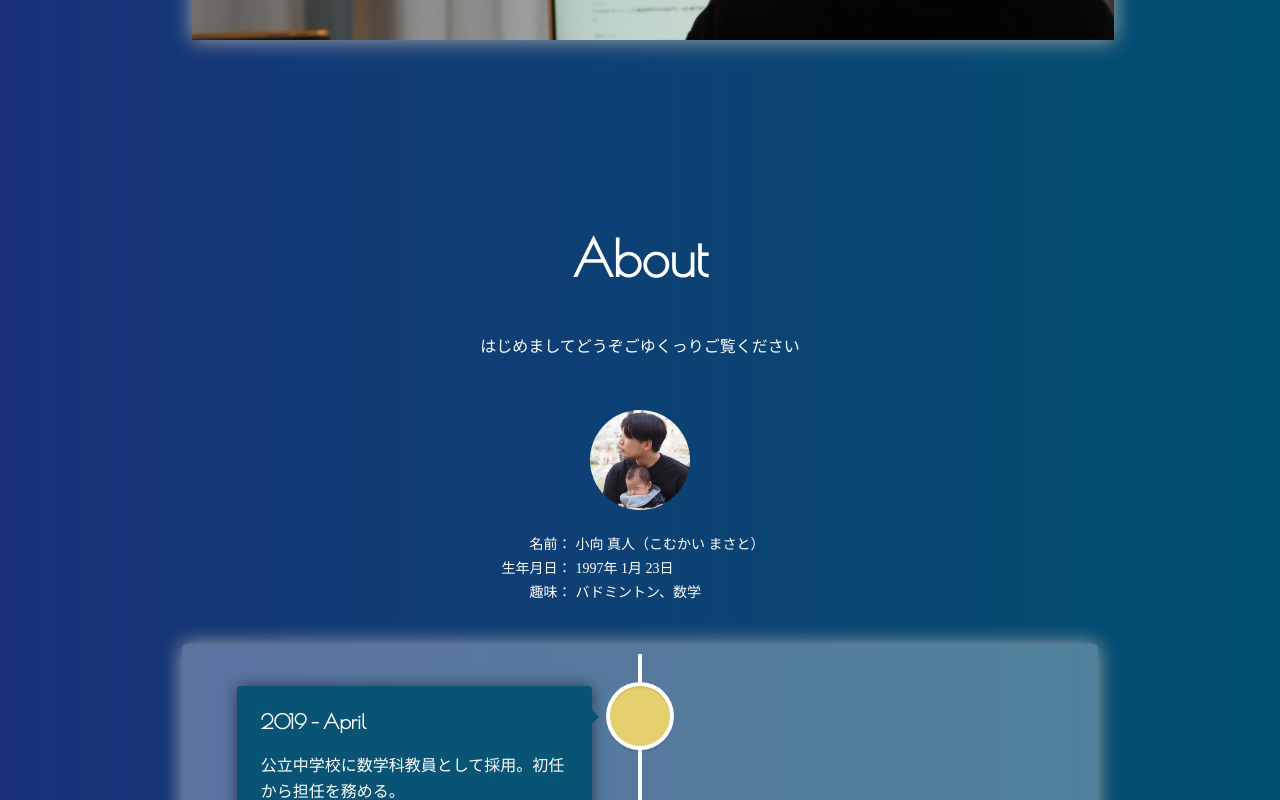
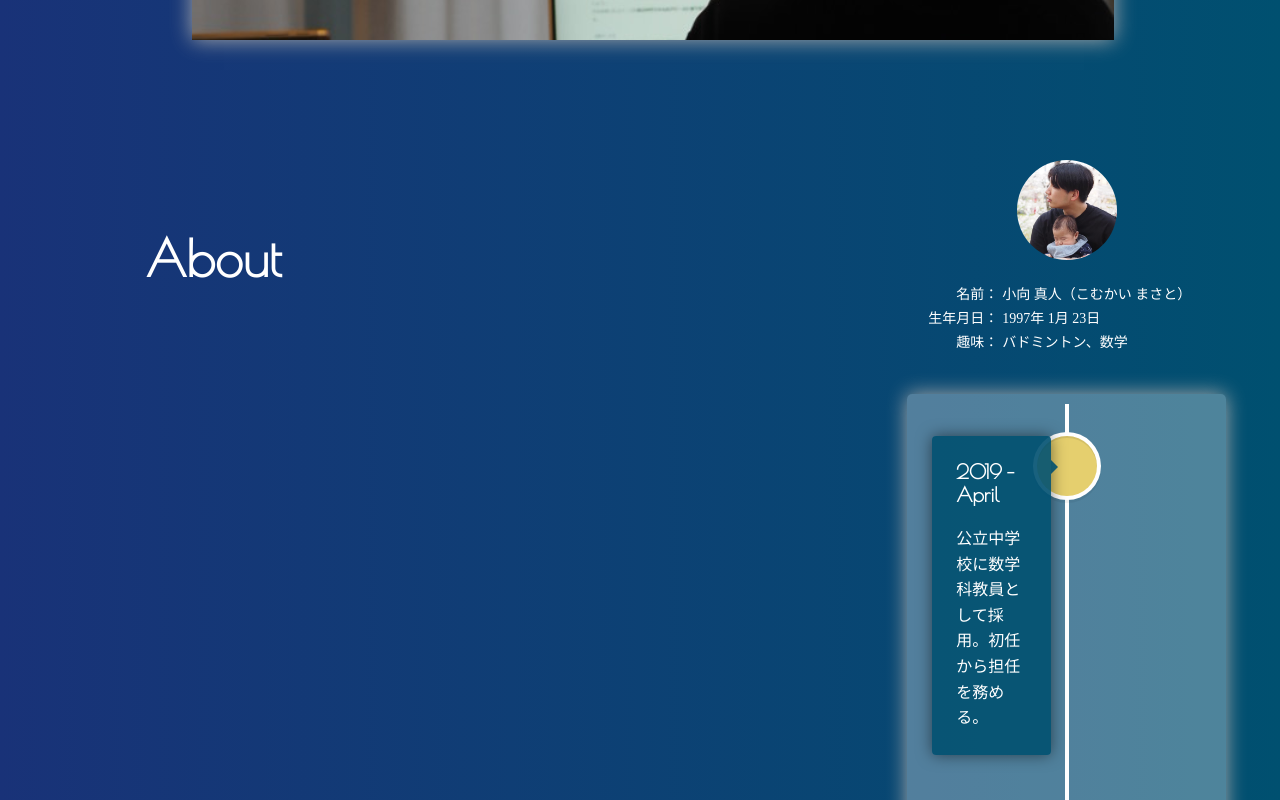
Before and after one commit to LSbard000com/My-Portfolio, a React (Vite) app: page / in a window 1280 px wide. Shown: the part 680-1480 px from the top of the page. Built offline with nearby package versions, Linux system fonts and the light colour scheme; a web font is replaced by a local one.

Commit message:
とりあえずAboutページを設定

```diff
--- a/src/App.tsx
+++ b/src/App.tsx
@@ -2,6 +2,7 @@ import './App.css'
 import About from './components/About'
 import Contact from './components/Contact'
 import Footer from './components/Footer'
+import Section from './components/Section'
 import SideBar from './components/SideBar'
 import Skills from './components/Skills'
 import Top from './components/Top'
@@ -14,7 +15,9 @@ function App() {
     <>
       <SideBar />
       <Top />
-      <About />
+      <Section layoutType='left'>
+        <About />
+      </Section >
       <Works />
       <Skills />
       <Contact />
--- a/src/components/About.tsx
+++ b/src/components/About.tsx
@@ -4,12 +4,13 @@ import Title from './Title'
 
 const About = () => {
   return (
+    <>
+    <Title
+      title='About'
+      text='はじめましてどうぞごゆくっりご覧ください'
+      animationType='left'
+    />
     <div id='about' className="about">
-      <Title
-        title='About'
-        text='はじめましてどうぞごゆくっりご覧ください'
-        animationType='left'
-       />
       <div className='main'>
         <div className='profile'>
           <div className='photo'>
@@ -36,6 +37,8 @@ const About = () => {
         </div>
       </div>
     </div>
+    </>
+
   )
 }
 
--- a/src/components/Section.tsx
+++ b/src/components/Section.tsx
@@ -1,13 +1,13 @@
 import React, { useEffect, useState } from 'react'
 
 type SectionProps = {
-    childprop: React.ReactNode
+    children: React.ReactNode
     layoutType: 'left' | 'right'
 }
 
 type LayoutType = 'row' | 'column' | 'row-reverse' | 'column-reverse';
 
-const Section:React.FC<SectionProps> = ({childprop, layoutType}) => {
+const Section:React.FC<SectionProps> = ({children, layoutType}) => {
     const [layout, setLayout] = useState<LayoutType>('row')
     useEffect(() => {
         if(layoutType === 'left'){
@@ -16,7 +16,7 @@ const Section:React.FC<SectionProps> = ({childprop, layoutType}) => {
         if(layoutType === 'right'){
             setLayout('row-reverse')
         }
-    },[])
+    },)
 
     const style = {
         minHeight: '100vh',
@@ -27,7 +27,7 @@ const Section:React.FC<SectionProps> = ({childprop, layoutType}) => {
 
   return (
     <div className="section" style={style}>
-      {childprop}
+      {children}
     </div>
   )
 }
```
